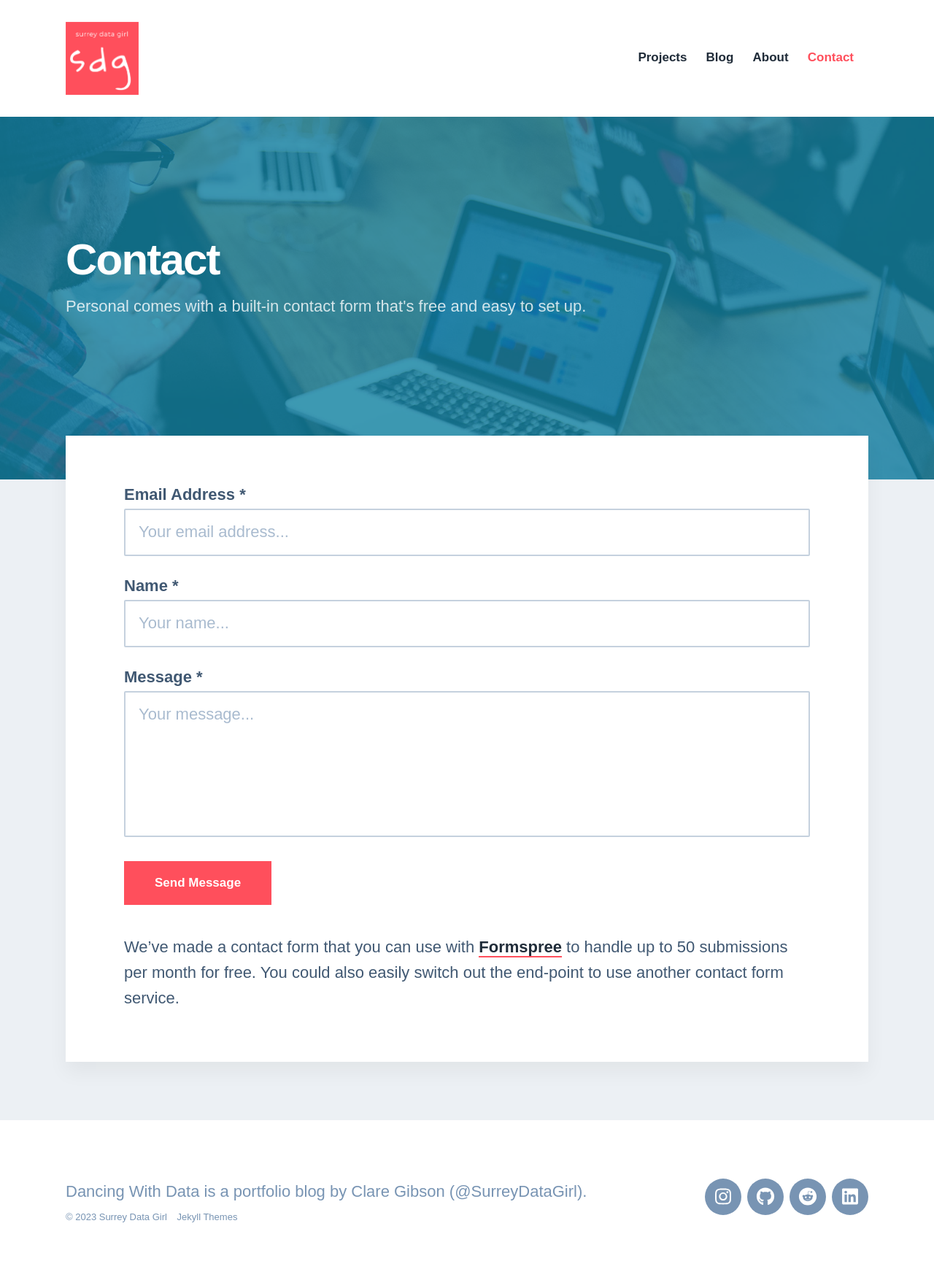
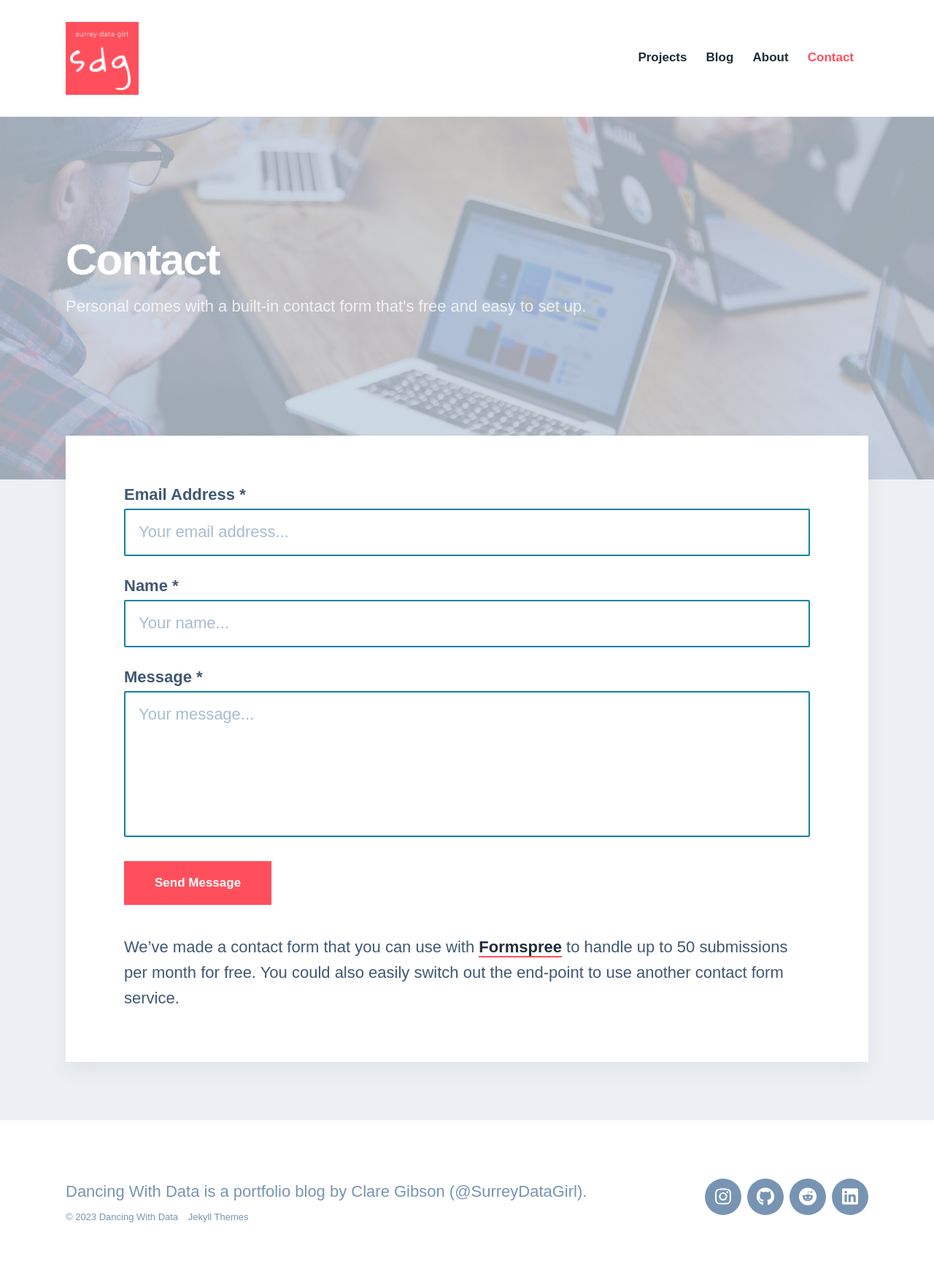
Before and after one commit to clarelgibson/clarelgibson.github.io, a Jekyll site: the page built from _pages/contact.md, in a window 1280 px wide. Shown: the whole page at 73% size. Built offline with Jekyll 4.4.1, drawn with Linux system fonts in a browser that asks for light colours; nearby versions of some CDN libraries; some web fonts are replaced.

Commit message:
Updates colours

```diff
--- a/_data/settings.yml
+++ b/_data/settings.yml
@@ -1,5 +1,5 @@
 basic_settings:
-  site_title: Surrey Data Girl
+  site_title: Dancing With Data
   favicon_image: /images/sdg-favicon.png
 
 header_settings:
@@ -67,8 +67,8 @@ color_settings:
   text_medium_color: '#405872'
   text_light_color: '#7894b3'
   accent_color: '#ff4f5c'
-  border_color: '#c5d1de'
-  hero_background_color: '#1282a2'
+  border_color: '#1282a2'
+  hero_background_color: '#c5d1de'
   hero_text_color: '#ffffff'
   error_color: '#ff4f5c'
 
```
